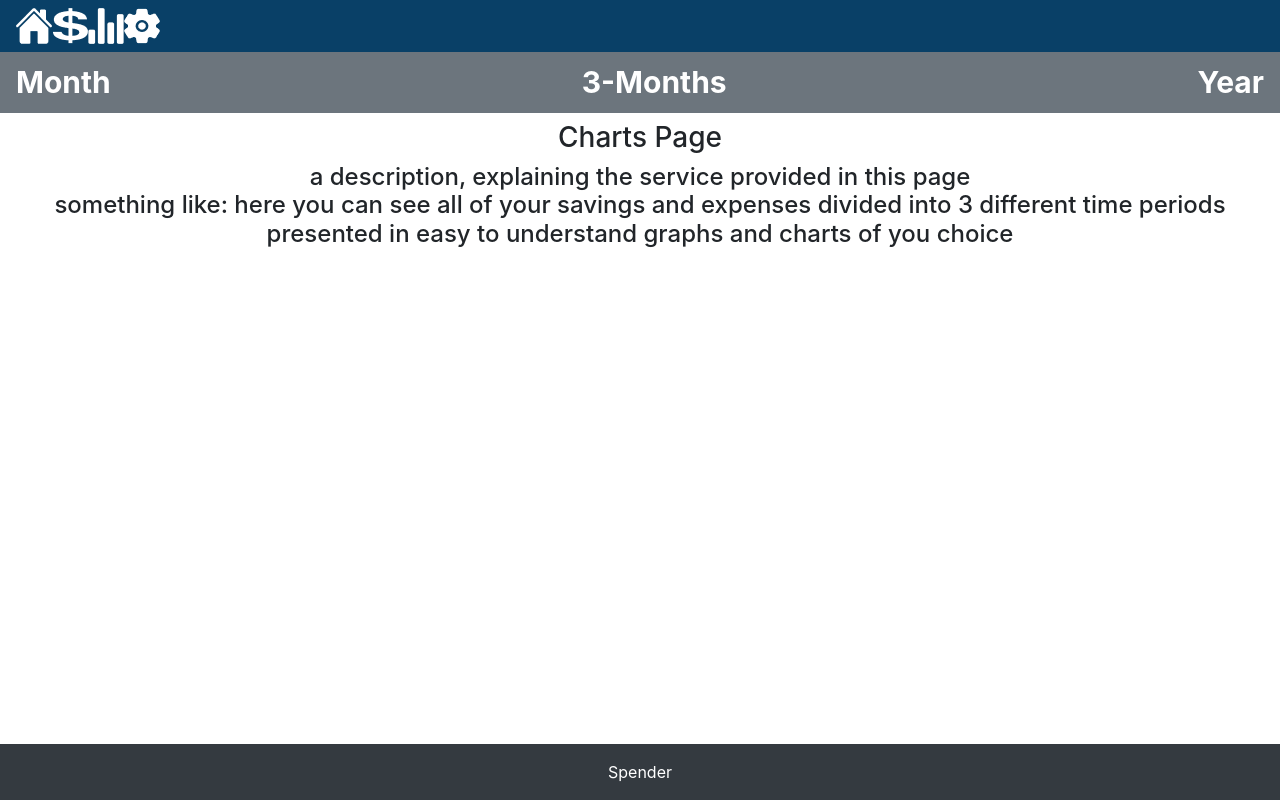
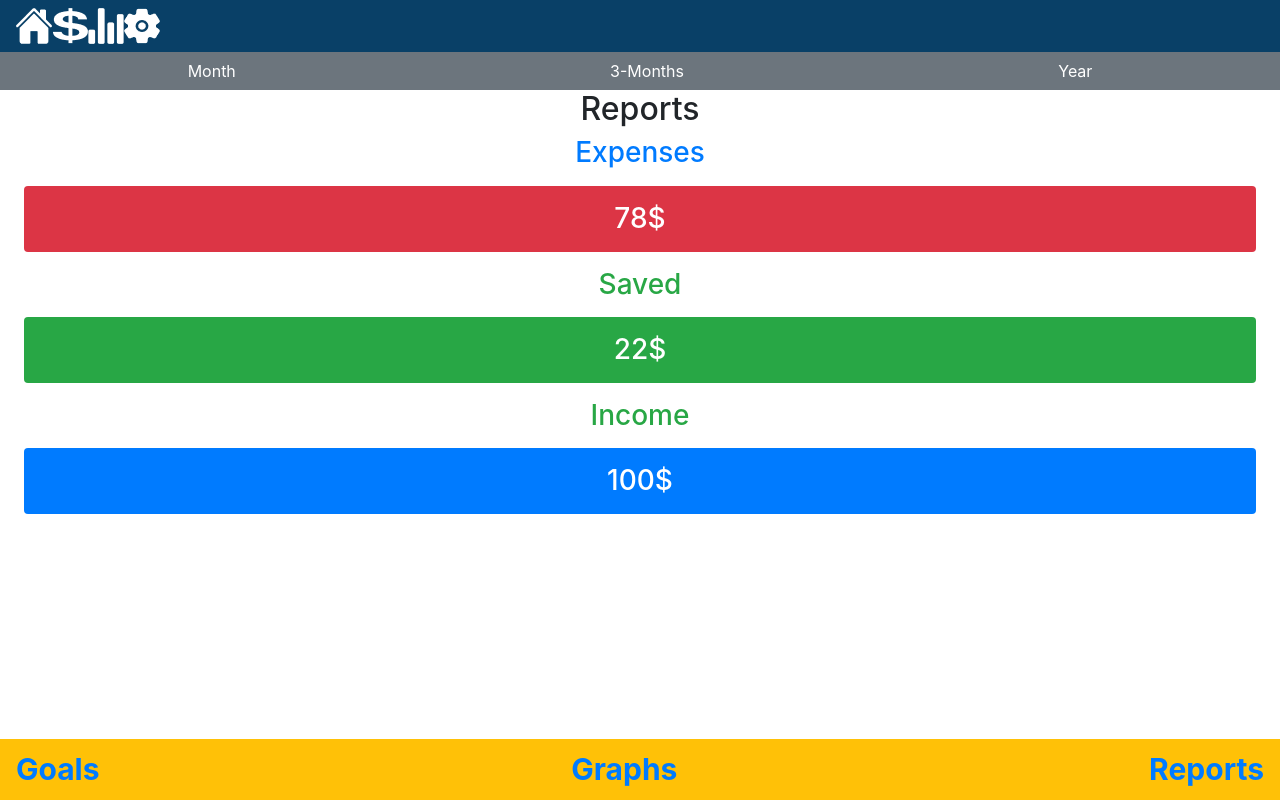
Before and after one commit to Alef5750/SpenderApp, a React (Create React App) app in the folder spender-frontend/: page /charts/reports in a window 1280 px wide. Built offline with nearby package versions, Linux system fonts and the light colour scheme.

Commit message:
changing the chartsNav to new design and new routes and creating chartsHeader with the time periods

```diff
--- a/spender-frontend/src/components/QuarterCharts.jsx
+++ /dev/null
@@ -1,28 +0,0 @@
-import React from "react";
-import Footer from "./footer"
-
-
-export default function QuarterCharts() {
-    return (
-        <div>
-            <div className="mx-4">
-                <h3 className="text-primary">Quarter Savings</h3>
-                <div className="my-3 py-3 col bg-primary text-white d-flex h3 justify-content-center rounded">
-                    2022$
-                    {/* fetched from backend */}
-                </div>
-
-                <h3 className="text-success">Quarter Goals</h3>
-                <div className="my-3 py-3 col bg-success text-white d-flex h3 justify-content-center rounded">
-                    2022$
-                    {/* fetched from backend */}
-                </div>
-
-                <h3>You have made It! now go buy this stupid thing you wanted</h3>
-                {/* a message for the user, based on on the data fetched from the backend */}
-
-            </div>
-            <Footer />
-        </div>
-    )
-}
--- a/spender-frontend/src/components/chartsDescription.jsx
+++ b/spender-frontend/src/components/chartsDescription.jsx
@@ -4,14 +4,11 @@ import Footer from "../components/footer"
 
 export default function ChartsDescription() {
     return (
-        <div>
-            <div className="mx-4 h4">
-                <h3>Charts Page</h3>
-                a description, explaining the service provided in this page<br />
-                something like: here you can see all of your savings and expenses divided into 3 different time periods<br />
-                presented in easy to understand graphs and charts of you choice
-            </div>
-            <Footer />
+        <div className="mx-4 h4">
+            <h3>Charts Page</h3>
+            a description, explaining the service provided in this page<br />
+            something like: here you can see all of your savings and expenses divided into 3 different time periods<br />
+            presented in easy to understand graphs and charts of you choice
         </div>
     )
 }
--- a/spender-frontend/src/components/monthCharts.jsx
+++ b/spender-frontend/src/components/chartsGoals.jsx
@@ -1,10 +1,8 @@
 import React from "react";
-import Footer from "../components/footer"
 
 
-export default function MonthCharts() {
+export default function ChartsGoals() {
     return (
-        <div>
             <div className="mx-4">
                 <h3 className="text-primary">Monthly Savings</h3>
                 <div className="my-3 py-3 col bg-primary text-white d-flex h3 justify-content-center rounded">
@@ -22,7 +20,5 @@ export default function MonthCharts() {
                 {/* a message for the user, based on on the data fetched from the backend */}
 
             </div>
-            <Footer />
-        </div>
     )
 }
--- /dev/null
+++ b/spender-frontend/src/components/chartsGraphs.jsx
@@ -0,0 +1,11 @@
+import React from "react";
+import Footer from "./footer"
+
+
+export default function ChartsGraphs() {
+    return (
+        <div className="mx-4">
+            <h3>Graphs</h3>
+        </div>
+    )
+}
--- /dev/null
+++ b/spender-frontend/src/components/chartsHeader.jsx
@@ -0,0 +1,15 @@
+import { ToggleButton, ToggleButtonGroup } from "react-bootstrap";
+
+export default function ChartsHeader() {
+    return (
+        <ToggleButtonGroup
+            type="radio"
+            name="timePeriods"
+            className="d-flex justify-content-between"
+        >
+            <ToggleButton className="rounded-0 bg-secondary border-secondary" value={"month"}>Month</ToggleButton>
+            <ToggleButton className="rounded-0 bg-secondary border-secondary" value={"3months"}>3-Months</ToggleButton>
+            <ToggleButton className="rounded-0 bg-secondary border-secondary" value={"year"}>Year</ToggleButton>
+        </ToggleButtonGroup>
+    );
+}
--- a/spender-frontend/src/components/chartsNav.jsx
+++ b/spender-frontend/src/components/chartsNav.jsx
@@ -1,41 +1,48 @@
 import React from "react";
-import { BrowserRouter as Router, Switch, Route, NavLink } from "react-router-dom";
-import { Navbar } from "react-bootstrap";
-import MonthCharts from "../components/monthCharts"
-import QuarterCharts from "./QuarterCharts";
+import { BrowserRouter as Router, Switch, Route } from "react-router-dom";
+import { Navbar, ToggleButton, ToggleButtonGroup } from "react-bootstrap";
+import { NavLink } from "react-router-dom";
+import { useLocation } from "react-router-dom";
+
 import styles from "../styles/ChartsNav.module.css";
-import YearCharts from "./yearCharts";
+import ChartsGoals from "./chartsGoals";
+import ChartsHeader from "./chartsHeader";
+import ChartsGraphs from "./chartsGraphs";
+import ChartsReports from "./chartsReports";
 import ChartsDescription from "./chartsDescription";
 
 export default function ChartsNav() {
 
     return (
+        <div>
+            <ChartsHeader/>
             <Router>
-            <Navbar bg="secondary" sticky="top" expand="sm" className="py-2 mb-2 justify-content-between">
-                <NavLink to="/charts/month" className={styles.links}>
-                    Month
+                <Navbar expand="sm" className="fixed-bottom py-2 justify-content-between bg-warning">
+                    <NavLink to="/charts/goals" className="text-decoration-none">
+                        <span className={styles.link}>Goals</span>
                     </NavLink>
-                <NavLink to="/charts/3months" className={styles.links}>
-                    3-Months
+                    <NavLink to="/charts/graphs" className="text-decoration-none">
+                        <span className={styles.link}>Graphs</span>
                     </NavLink>
-                <NavLink to="/charts/year" className={styles.links}>
-                    Year
+                    <NavLink to="/charts/reports" className="text-decoration-none">
+                        <span className={styles.link}>Reports</span>
                     </NavLink>
                 </Navbar>
                 <Switch>
-                <Route path="/charts/month">
-                    <MonthCharts />
+                    <Route path="/charts/goals">
+                        <ChartsGoals />
                     </Route>
-                <Route path="/charts/3months">
-                    <QuarterCharts/>
+                    <Route path="/charts/graphs">
+                        <ChartsGraphs />
                     </Route>
-                <Route path="/charts/year">
-                    <YearCharts/>
+                    <Route path="/charts/reports">
+                        <ChartsReports />
                     </Route>
                     <Route path="/">
                         <ChartsDescription/>
                     </Route>
                 </Switch>
             </Router>
+        </div>
     );
 }
--- /dev/null
+++ b/spender-frontend/src/components/chartsReports.jsx
@@ -0,0 +1,23 @@
+import React from "react";
+
+export default function ChartsReports() {
+    return (
+        <div className="mx-4">
+            <h2>Reports</h2>
+            <h3 className="text-primary">Expenses</h3>
+            <div className="my-3 py-3 col bg-danger text-white d-flex h3 justify-content-center rounded">
+                78$
+            </div>
+
+            <h3 className="text-success">Saved</h3>
+            <div className="my-3 py-3 col bg-success text-white d-flex h3 justify-content-center rounded">
+                22$
+            </div>
+
+            <h3 className="text-success">Income</h3>
+            <div className="my-3 py-3 col bg-primary text-white d-flex h3 justify-content-center rounded">
+                100$
+            </div>
+        </div>
+    )
+}
--- a/spender-frontend/src/components/yearCharts.jsx
+++ /dev/null
@@ -1,28 +0,0 @@
-import React from "react";
-import Footer from "../components/footer"
-
-
-export default function YearCharts() {
-    return (
-        <div>
-            <div className="mx-4">
-                <h3 className="text-primary">Annual Savings</h3>
-                <div className="my-3 py-3 col bg-primary text-white d-flex h3 justify-content-center rounded">
-                    12021$
-                    {/* fetched from backend */}
-                </div>
-
-                <h3 className="text-success">Annual Goals</h3>
-                <div className="my-3 py-3 col bg-success text-white d-flex h3 justify-content-center rounded">
-                    2022$
-                    {/* fetched from backend */}
-                </div>
-
-                <h3>Keep On Going</h3>
-                {/* a message for the user, based on on the data fetched from the backend */}
-
-            </div>
-            <Footer />
-        </div>
-    )
-}
--- a/spender-frontend/src/pages/Charts.jsx
+++ b/spender-frontend/src/pages/Charts.jsx
@@ -1,4 +1,5 @@
 import React from "react";
+import { ToggleButton, ToggleButtonGroup } from "react-bootstrap";
 import ChartsNav from "../components/chartsNav";
 import Navigation from "../components/Navigation";
 
@@ -7,7 +8,7 @@ export default function Charts() {
   return (
     <div>
       <Navigation />
-      <ChartsNav/>
+      <ChartsNav />
     </div>
   );
 }
--- a/spender-frontend/src/styles/ChartsNav.module.css
+++ b/spender-frontend/src/styles/ChartsNav.module.css
@@ -1,7 +1,15 @@
-.links{
+.link{
     font-size: 30px;
     font-style: normal;
     font-weight: bold;
     text-decoration: none !important;
-    color: white;
+    /* color: white !important; */
 }
+
+.activeLink{
+    font-size: 30px;
+    font-style: normal;
+    font-weight: bold;
+    text-decoration: none !important;
+    /* color: blue !important; */
+}
```
Lines whose indentation alone changed are shown as unchanged.
